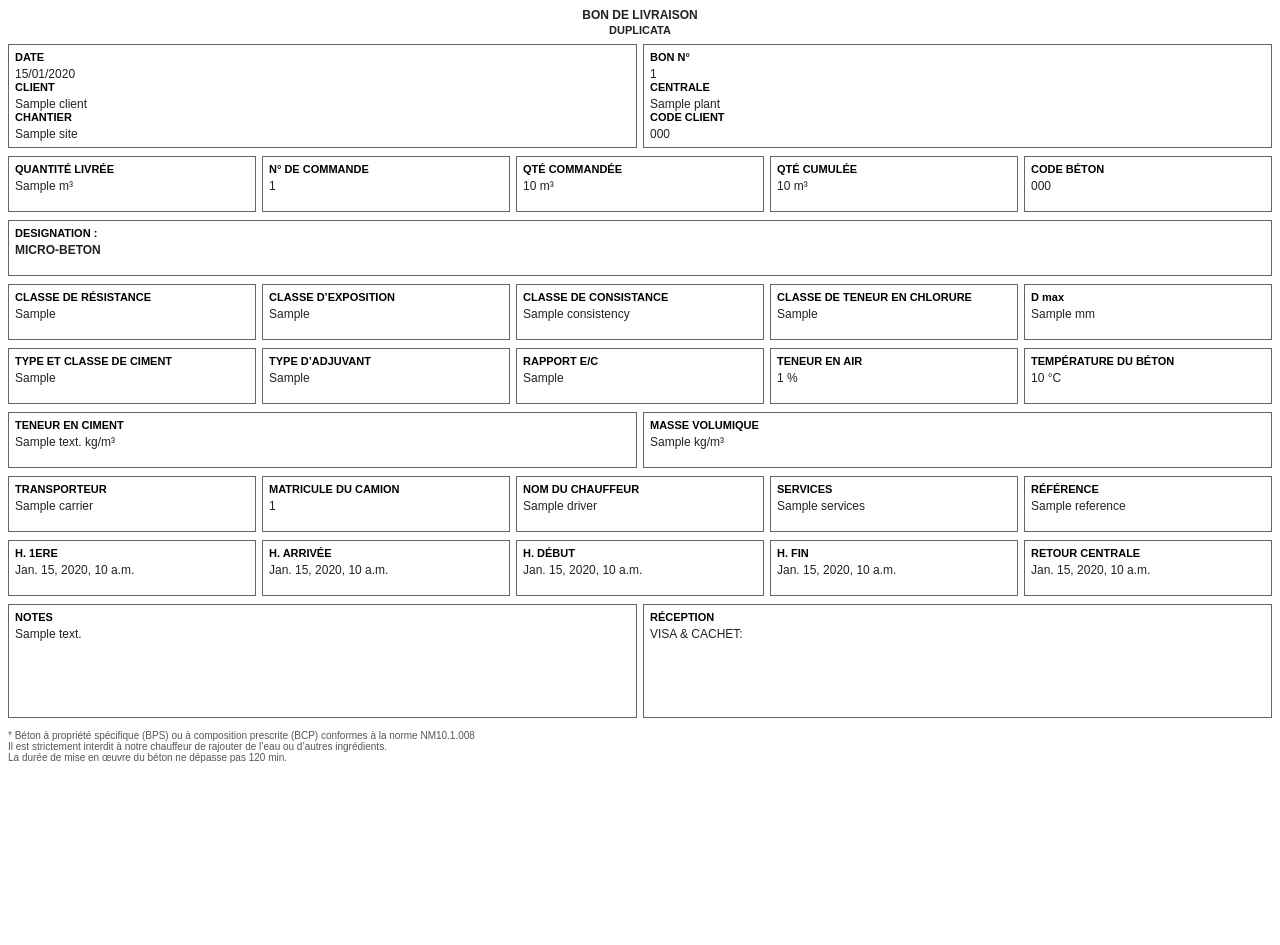
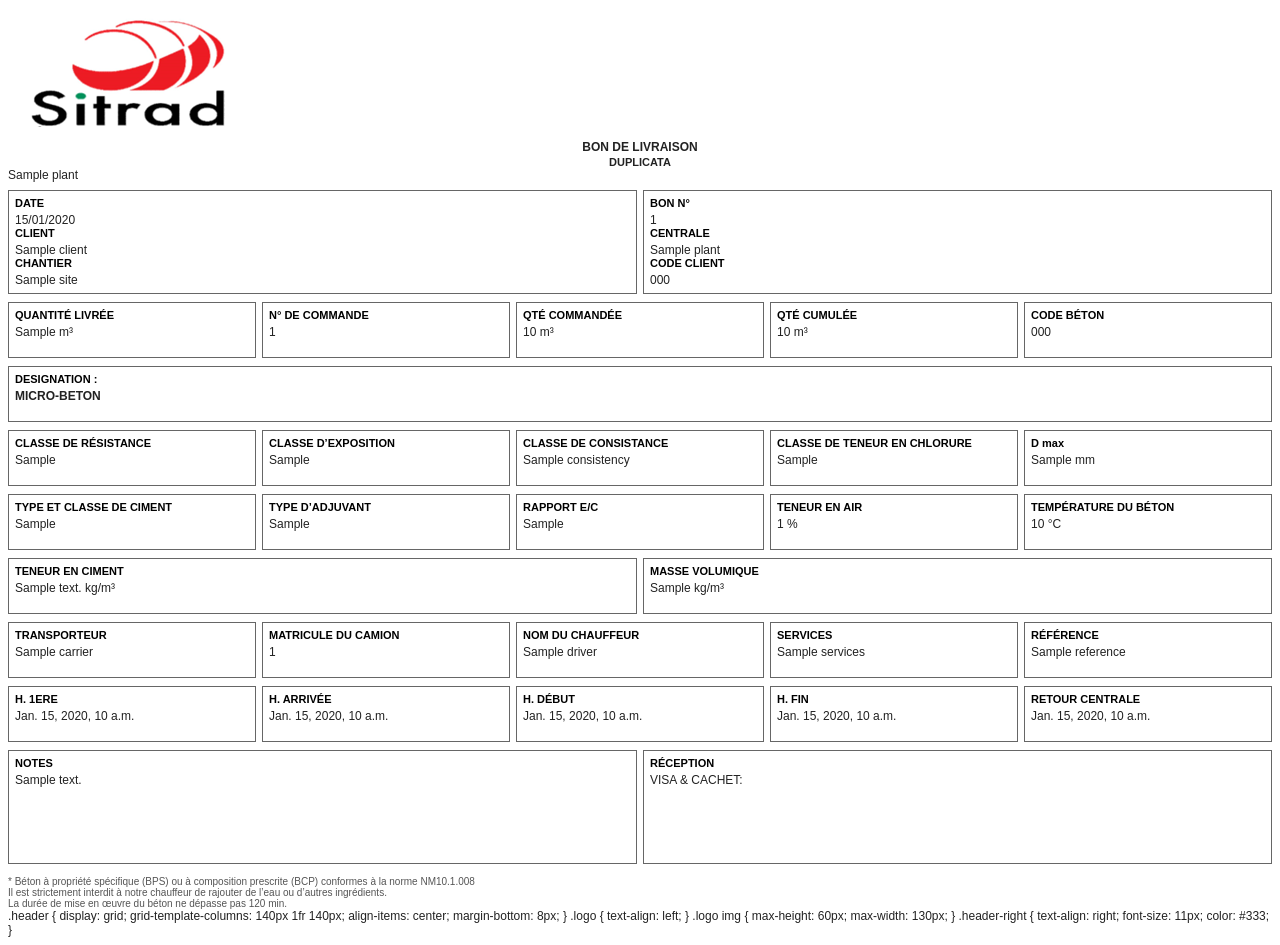
Before and after one commit to kira3622/sitrad, a Django app: template templates/reports/bon_livraison.html in a window 1280 px wide. Before the commit the page ends 763 px from the top, so only its background shows below. Run offline with Django 5.2, Linux system fonts and the light colour scheme; the template is opened without the code that fills it: most values are stand-ins (such as "Sample title", 1, 10 or a date in 2020).

Commit message:
Reports: ajout du logo et en-tête structuré (BL)

```diff
--- a/templates/reports/bon_livraison.html
+++ b/templates/reports/bon_livraison.html
@@ -1,5 +1,6 @@
 <!DOCTYPE html>
 <html lang="fr">
+{% load static %}
 <head>
   <meta charset="UTF-8">
   <title>Bon de Livraison — Duplicata</title>
@@ -20,9 +21,18 @@
   </style>
 </head>
 <body>
-  <div class="title">
-    BON DE LIVRAISON
-    <span class="dup">DUPLICATA</span>
+  <div class="header">
+    <div class="logo">
+      <img src="{% static 'images/logo.png' %}" alt="Logo" />
+    </div>
+    <div class="title">
+      BON DE LIVRAISON
+      <span class="dup">DUPLICATA</span>
+    </div>
+    <div class="header-right">
+      <!-- Informations société ou centrale si souhaité -->
+      {{ plant.name }}
+    </div>
   </div>
 
   <!-- En-tête gauche/droite -->
@@ -208,3 +218,7 @@
   </div>
 </body>
 </html>
+    .header { display: grid; grid-template-columns: 140px 1fr 140px; align-items: center; margin-bottom: 8px; }
+    .logo { text-align: left; }
+    .logo img { max-height: 60px; max-width: 130px; }
+    .header-right { text-align: right; font-size: 11px; color: #333; }
```
